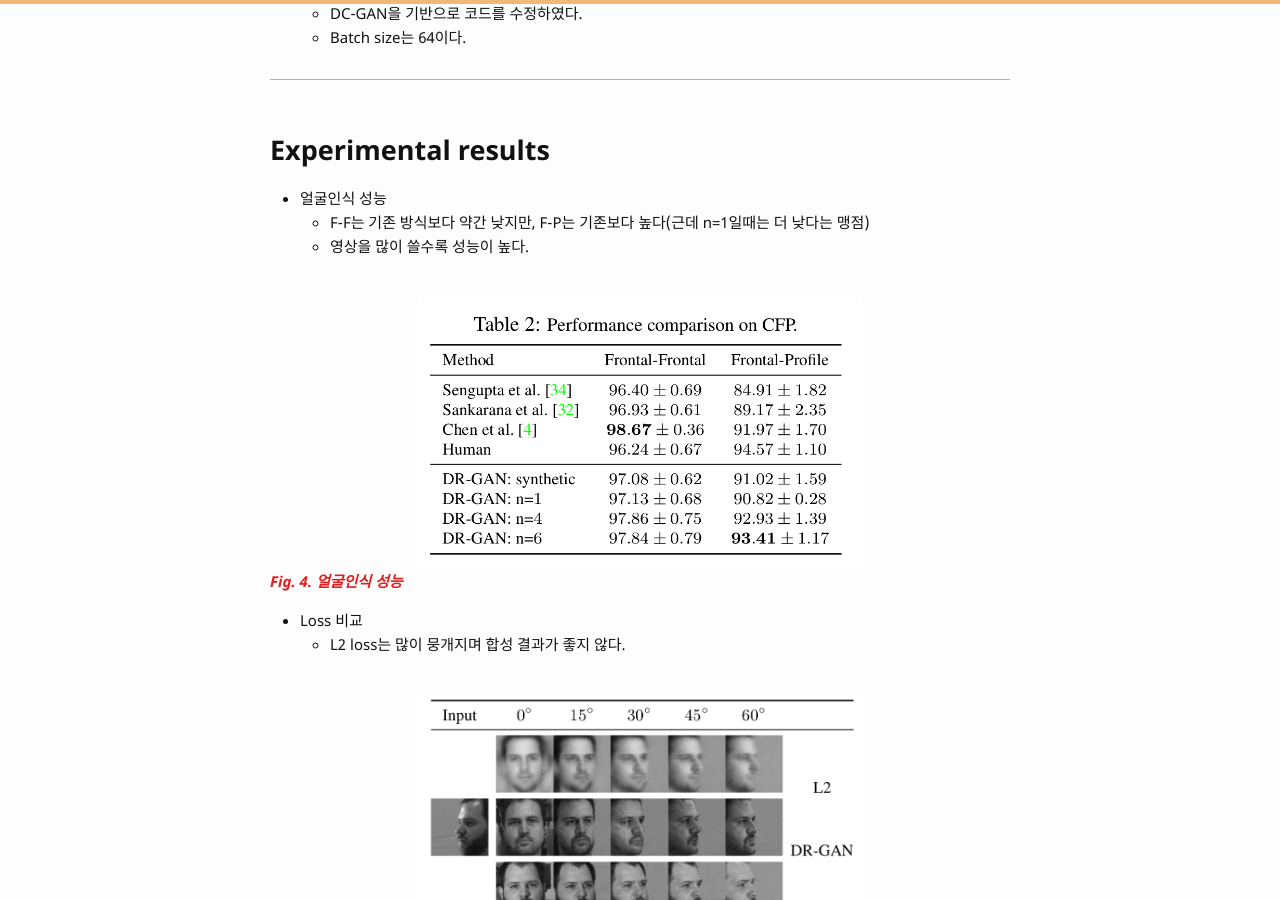
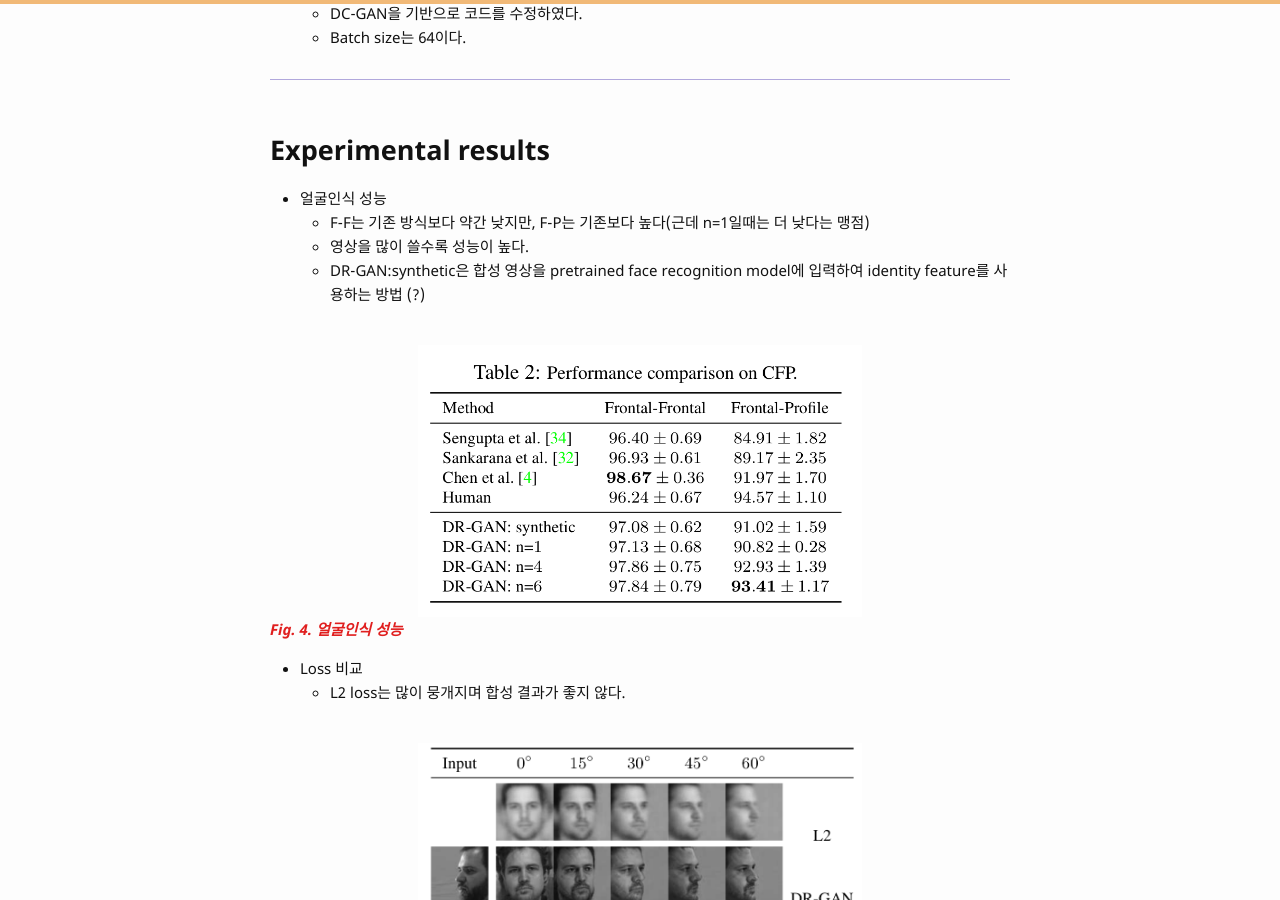
Before and after one commit to bismex/bismex.github.io, a Jekyll site: the page built from _posts/2019-05-28-DRGAN.md, in a window 1280 px wide and 900 px high, scrolled down 3220 px. Built offline with Jekyll 4.4.1, drawn with Linux system fonts in a browser that asks for light colours; formulas are drawn with MathJax 3.

Commit message:
Update 2019-05-28-DRGAN.md

```diff
--- a/_posts/2019-05-28-DRGAN.md
+++ b/_posts/2019-05-28-DRGAN.md
@@ -96,6 +96,7 @@ $$
 - 얼굴인식 성능
   - F-F는 기존 방식보다 약간 낮지만, F-P는 기존보다 높다(근데 n=1일때는 더 낮다는 맹점)
   - 영상을 많이 쓸수록 성능이 높다.
+  - DR-GAN:synthetic은 합성 영상을 pretrained face recognition model에 입력하여 identity feature를 사용하는 방법 (?)
 
 <br/>
 ![picture]({{ '/assets/images/DRGAN04.png' | relative_url }})
```
